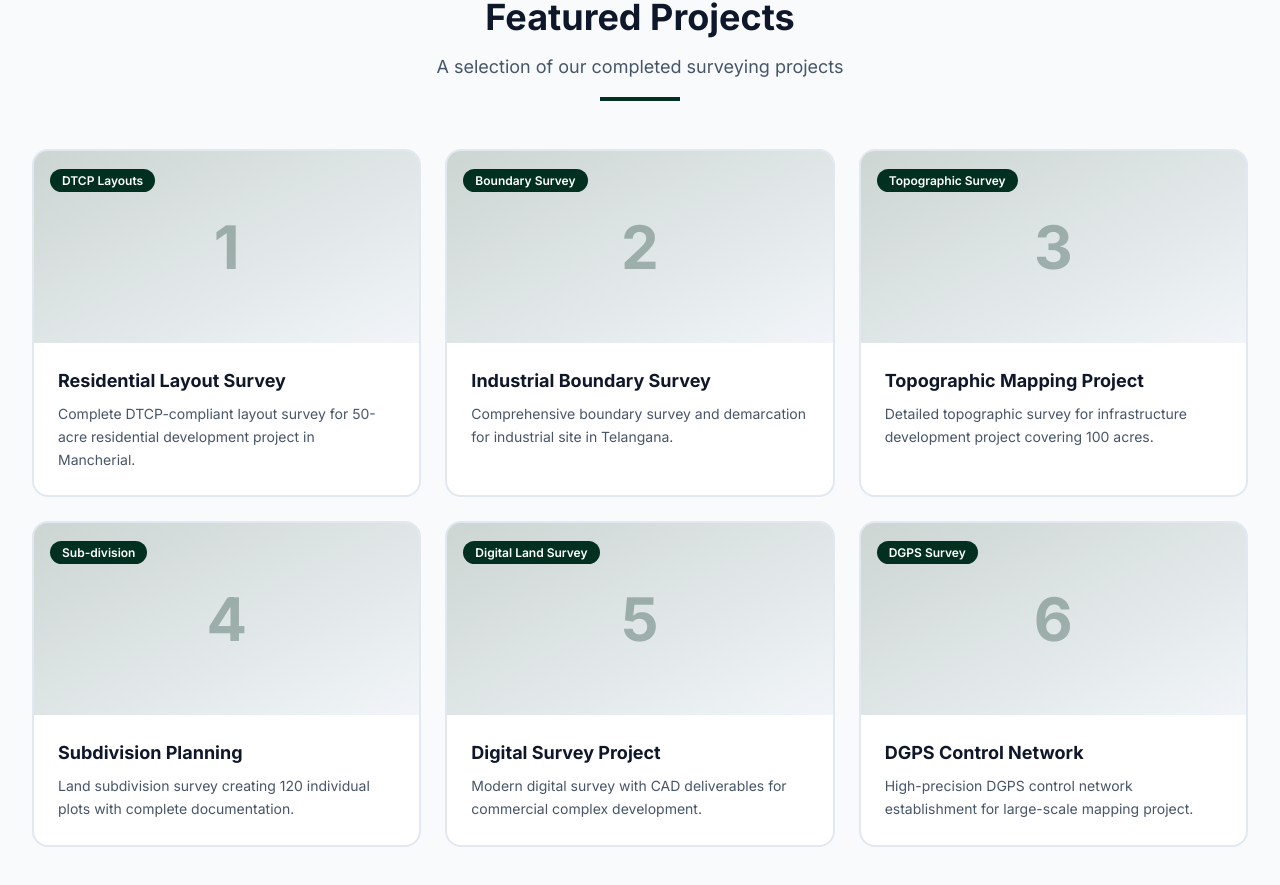
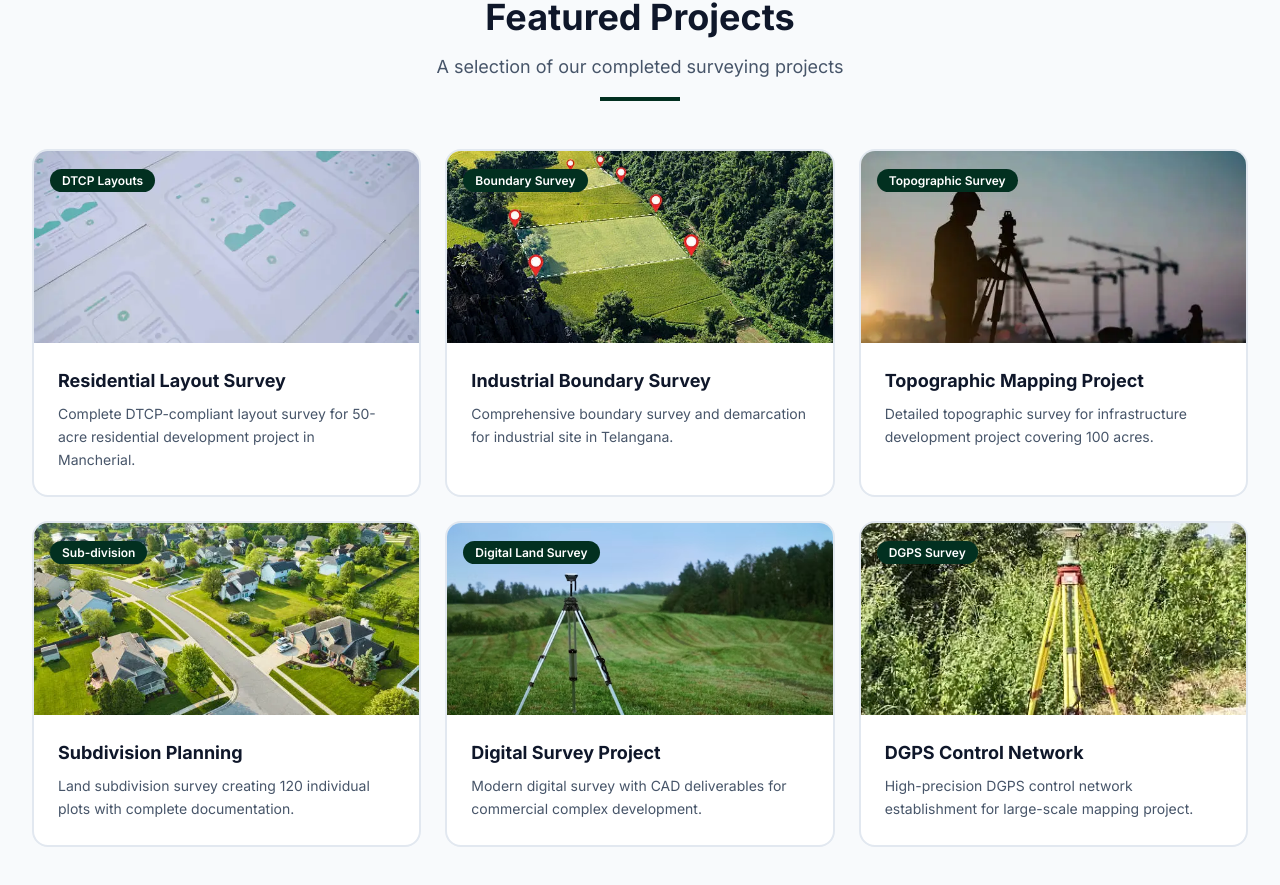
Before and after one commit to octaleadsprivatelimited-cloud/hayagrivaassociates, a React (Vite) app: page /portfolio in a window 1280 px wide. Shown: the part 1004-1889 px from the top of the page. Built offline with nearby package versions, Linux system fonts and the light colour scheme.

Commit message:
About page: upgrade icons with Heroicons; Portfolio: use local gallery images; Hero: revert to original local hero images; add Heroicons dependency

```diff
--- a/src/components/Hero.jsx
+++ b/src/components/Hero.jsx
@@ -13,6 +13,7 @@ export default function Hero() {
   ], []);
 
   const encodeImagePath = (path) => {
+    if (path.startsWith('http')) return path;
     // Split path and encode only the filename part
     const parts = path.split('/');
     const filename = parts[parts.length - 1];
--- a/src/pages/About.jsx
+++ b/src/pages/About.jsx
@@ -1,6 +1,15 @@
 import { Helmet } from 'react-helmet-async';
 import { Link } from 'react-router-dom';
 import { motion } from 'framer-motion';
+import {
+  BuildingOffice2Icon,
+  HomeModernIcon,
+  ClipboardDocumentCheckIcon,
+  CheckCircleIcon,
+  SparklesIcon,
+  MapPinIcon,
+  BoltIcon
+} from '@heroicons/react/24/solid';
 import { useInView } from 'framer-motion';
 import { useRef } from 'react';
 
@@ -72,19 +81,19 @@ export default function About() {
   const permissions = [
     {
       title: 'Municipal',
-      icon: '🏛️',
+      icon: BuildingOffice2Icon,
       description: 'Licensed to provide land surveying services for municipal projects and approvals.',
       features: ['Municipal Layout Approvals', 'Building Plan Verification', 'Property Tax Assessment']
     },
     {
       title: 'Grampanchayat',
-      icon: '🏘️',
+      icon: HomeModernIcon,
       description: 'Authorized surveyor for Grampanchayat land records and village-level surveys.',
       features: ['Village Land Surveys', 'Revenue Records', 'Rural Property Documentation']
     },
     {
       title: 'TS iPASS Approvals',
-      icon: '📋',
+      icon: ClipboardDocumentCheckIcon,
       description: 'Certified for TS iPASS (Telangana State Industrial Project Approval and Self Certification System) projects.',
       features: ['Industrial Project Surveys', 'Fast Track Approvals', 'Self Certification Support']
     }
@@ -92,32 +101,26 @@ export default function About() {
 
   const whyChooseUs = [
     {
-      icon: '✓',
       title: 'Licensed & Authorized',
       desc: 'Fully licensed with Municipal, Grampanchayat, and TS iPASS approvals for comprehensive coverage.'
     },
     {
-      icon: '✓',
       title: 'Experienced Team',
       desc: 'Seasoned experts with extensive experience in land surveying and boundary demarcation.'
     },
     {
-      icon: '✓',
       title: 'Advanced Technology',
       desc: 'State-of-the-art DGPS and digital surveying equipment for precise measurements.'
     },
     {
-      icon: '✓',
       title: 'Time & Cost Efficient',
       desc: 'We recognize the importance of time and accuracy, delivering precise reports efficiently.'
     },
     {
-      icon: '✓',
       title: 'Legal Compliance',
       desc: 'All surveys comply with DTCP norms, revenue records, and legal requirements.'
     },
     {
-      icon: '✓',
       title: 'Complete Documentation',
       desc: 'Comprehensive reports, CAD drawings, and GIS-ready data for all your needs.'
     }
@@ -157,8 +160,8 @@ export default function About() {
             <AnimatedContainer className="space-y-6">
               <motion.div variants={itemFadeInUp} className="bg-gradient-to-br from-brand-primary/5 to-white rounded-xl p-6 border-2 border-brand-primary/20 hover:border-brand-primary/40 transition-all">
                 <div className="flex items-start gap-4">
-                  <div className="flex-shrink-0 w-12 h-12 rounded-lg bg-brand-primary text-white flex items-center justify-center font-bold text-xl">
-                    🎯
+                  <div className="flex-shrink-0 w-12 h-12 rounded-lg bg-brand-primary text-white flex items-center justify-center">
+                    <SparklesIcon className="w-7 h-7" />
                   </div>
                   <div>
                     <h3 className="font-bold text-xl text-slate-900 mb-2">Expert Team</h3>
@@ -171,8 +174,8 @@ export default function About() {
 
               <motion.div variants={itemFadeInUp} className="bg-gradient-to-br from-slate-50 to-white rounded-xl p-6 border-2 border-slate-200 hover:border-brand-primary/30 transition-all">
                 <div className="flex items-start gap-4">
-                  <div className="flex-shrink-0 w-12 h-12 rounded-lg bg-slate-800 text-white flex items-center justify-center font-bold text-xl">
-                    📍
+                  <div className="flex-shrink-0 w-12 h-12 rounded-lg bg-slate-800 text-white flex items-center justify-center">
+                    <MapPinIcon className="w-7 h-7" />
                   </div>
                   <div>
                     <h3 className="font-bold text-xl text-slate-900 mb-2">Serving Telangana</h3>
@@ -185,8 +188,8 @@ export default function About() {
 
               <motion.div variants={itemFadeInUp} className="bg-gradient-to-br from-brand-primary/5 to-white rounded-xl p-6 border-2 border-brand-primary/20 hover:border-brand-primary/40 transition-all">
                 <div className="flex items-start gap-4">
-                  <div className="flex-shrink-0 w-12 h-12 rounded-lg bg-brand-primary text-white flex items-center justify-center font-bold text-xl">
-                    ⚡
+                  <div className="flex-shrink-0 w-12 h-12 rounded-lg bg-brand-primary text-white flex items-center justify-center">
+                    <BoltIcon className="w-7 h-7" />
                   </div>
                   <div>
                     <h3 className="font-bold text-xl text-slate-900 mb-2">Technology & Expertise</h3>
@@ -246,21 +249,26 @@ export default function About() {
             <div className="w-20 h-1 bg-brand-primary mx-auto mt-4"></div>
           </div>
           <AnimatedContainer className="grid sm:grid-cols-1 md:grid-cols-3 gap-8 max-w-6xl mx-auto">
-            {permissions.map((perm, i) => (
+            {permissions.map((perm, i) => {
+              const Icon = perm.icon;
+              return (
                 <motion.div key={i} variants={itemFadeInUp} className="bg-white rounded-2xl p-8 shadow-lg hover:shadow-xl transition-all duration-300 border-2 border-transparent hover:border-brand-primary/30">
-                <div className="text-5xl mb-4 text-center">{perm.icon}</div>
+                  <div className="mx-auto mb-4 w-14 h-14 rounded-xl bg-brand-primary/10 text-brand-primary flex items-center justify-center">
+                    <Icon className="w-7 h-7" />
+                  </div>
                   <h3 className="text-2xl font-bold text-slate-900 mb-3 text-center">{perm.title}</h3>
                   <p className="text-slate-600 mb-6 text-center leading-relaxed">{perm.description}</p>
                   <ul className="space-y-2">
                     {perm.features.map((feature, j) => (
                       <li key={j} className="flex items-start gap-2 text-sm text-slate-700">
-                      <span className="text-brand-primary mt-1">✓</span>
+                        <CheckCircleIcon className="w-5 h-5 text-brand-primary mt-0.5" />
                         <span>{feature}</span>
                       </li>
                     ))}
                   </ul>
                 </motion.div>
-            ))}
+              );
+            })}
           </AnimatedContainer>
         </div>
       </AnimatedSection>
@@ -279,8 +287,8 @@ export default function About() {
             {whyChooseUs.map((item, i) => (
               <motion.div key={i} variants={itemFadeInUp} className="bg-white rounded-xl p-6 border-2 border-slate-200 hover:border-brand-primary/30 hover:shadow-lg transition-all duration-300">
                 <div className="flex items-start gap-4">
-                  <div className="flex-shrink-0 w-10 h-10 rounded-full bg-brand-primary/10 flex items-center justify-center text-brand-primary font-bold text-lg">
-                    {item.icon}
+                  <div className="flex-shrink-0 w-10 h-10 rounded-full bg-brand-primary/10 flex items-center justify-center text-brand-primary">
+                    <CheckCircleIcon className="w-6 h-6" />
                   </div>
                   <div>
                     <h3 className="font-semibold text-lg text-slate-900 mb-2">{item.title}</h3>
--- a/src/pages/Portfolio.jsx
+++ b/src/pages/Portfolio.jsx
@@ -42,6 +42,56 @@ function AnimatedContainer({ children, className = '' }) {
 }
 
 export default function Portfolio() {
+  const projects = [
+    {
+      id: 1,
+      title: 'Residential Layout Survey',
+      category: 'DTCP Layouts',
+      desc: 'Complete DTCP-compliant layout survey for 50-acre residential development project in Mancherial.',
+      img: '/images/DTCP Layouts.webp'
+    },
+    {
+      id: 2,
+      title: 'Industrial Boundary Survey',
+      category: 'Boundary Survey',
+      desc: 'Comprehensive boundary survey and demarcation for industrial site in Telangana.',
+      img: '/images/Boundary Survey.webp'
+    },
+    {
+      id: 3,
+      title: 'Topographic Mapping Project',
+      category: 'Topographic Survey',
+      desc: 'Detailed topographic survey for infrastructure development project covering 100 acres.',
+      img: '/images/Topographic Survey.webp'
+    },
+    {
+      id: 4,
+      title: 'Subdivision Planning',
+      category: 'Sub-division',
+      desc: 'Land subdivision survey creating 120 individual plots with complete documentation.',
+      img: '/images/Sub-division.webp'
+    },
+    {
+      id: 5,
+      title: 'Digital Survey Project',
+      category: 'Digital Land Survey',
+      desc: 'Modern digital survey with CAD deliverables for commercial complex development.',
+      img: '/images/Digital Land Survey.avif'
+    },
+    {
+      id: 6,
+      title: 'DGPS Control Network',
+      category: 'DGPS Survey',
+      desc: 'High-precision DGPS control network establishment for large-scale mapping project.',
+      img: '/images/DGPS Land Survey.webp'
+    }
+  ];
+  const encodeImagePath = (path) => {
+    const parts = path.split('/');
+    const filename = parts[parts.length - 1];
+    const dir = parts.slice(0, -1).join('/');
+    return dir + '/' + encodeURIComponent(filename);
+  };
   return (
     <>
       <Helmet>
@@ -104,19 +154,18 @@ export default function Portfolio() {
             <div className="w-20 h-1 bg-brand-primary mx-auto mt-4"></div>
           </div>
           <AnimatedContainer className="grid sm:grid-cols-2 lg:grid-cols-3 gap-6">
-            {[
-              { id: 1, title: 'Residential Layout Survey', category: 'DTCP Layouts', desc: 'Complete DTCP-compliant layout survey for 50-acre residential development project in Mancherial.' },
-              { id: 2, title: 'Industrial Boundary Survey', category: 'Boundary Survey', desc: 'Comprehensive boundary survey and demarcation for industrial site in Telangana.' },
-              { id: 3, title: 'Topographic Mapping Project', category: 'Topographic Survey', desc: 'Detailed topographic survey for infrastructure development project covering 100 acres.' },
-              { id: 4, title: 'Subdivision Planning', category: 'Sub-division', desc: 'Land subdivision survey creating 120 individual plots with complete documentation.' },
-              { id: 5, title: 'Digital Survey Project', category: 'Digital Land Survey', desc: 'Modern digital survey with CAD deliverables for commercial complex development.' },
-              { id: 6, title: 'DGPS Control Network', category: 'DGPS Survey', desc: 'High-precision DGPS control network establishment for large-scale mapping project.' },
-            ].map((project, i) => (
+            {projects.map((project) => (
               <motion.div key={project.id} variants={itemFadeInUp} className="group border-2 border-slate-200 rounded-2xl bg-white hover:border-brand-primary/50 hover:shadow-xl transition-all overflow-hidden">
-                <div className="relative h-48 overflow-hidden bg-gradient-to-br from-brand-primary/20 to-slate-100">
-                  <div className="absolute inset-0 flex items-center justify-center">
-                    <div className="text-6xl text-brand-primary/30 font-bold">{project.id}</div>
-                  </div>
+                <div className="relative h-48 overflow-hidden bg-slate-100">
+                  <img
+                    src={encodeImagePath(project.img)}
+                    alt={project.title}
+                    loading="lazy"
+                    className="w-full h-full object-cover group-hover:scale-105 transition-transform duration-300"
+                    onError={(e) => {
+                      e.currentTarget.src = project.img;
+                    }}
+                  />
                   <div className="absolute top-4 left-4">
                     <span className="px-3 py-1 bg-brand-primary text-white text-xs font-semibold rounded-full">
                       {project.category}
```
Also changed, not shown: 1 other file (tests, documents, lock files or other folders). Lines whose indentation alone changed are shown as unchanged.
